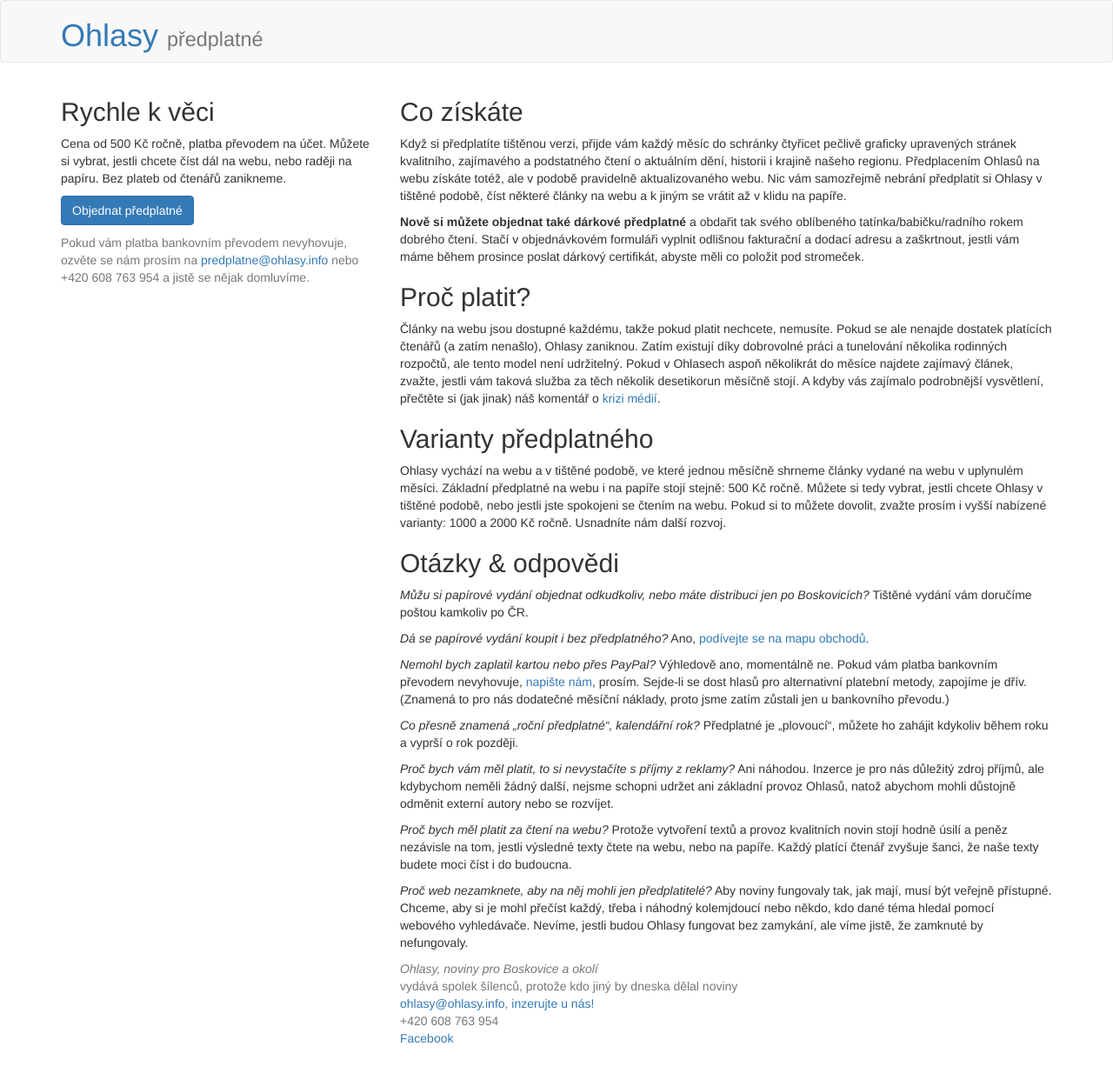
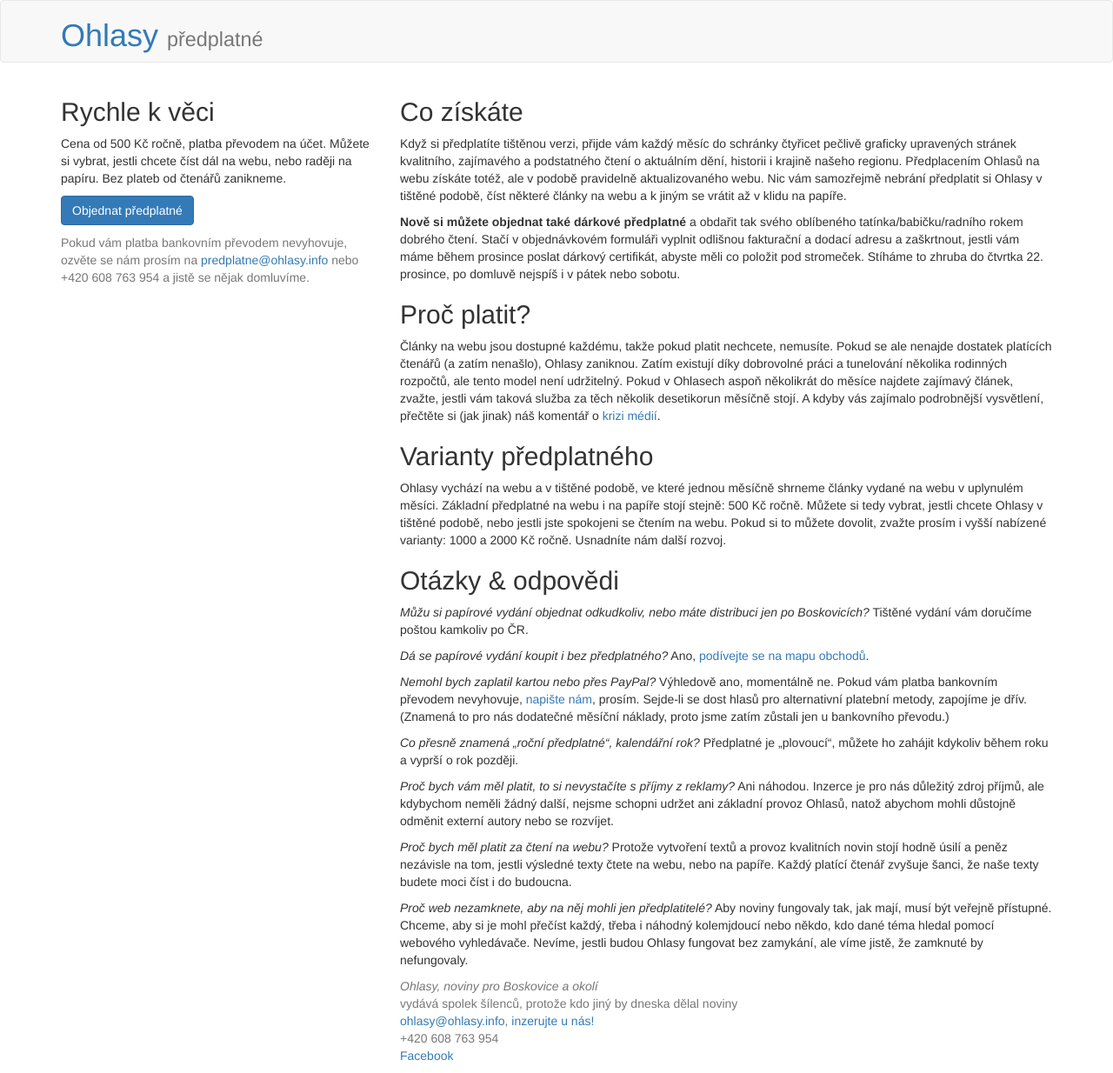
Before and after one commit to Ohlasy/predplatne, a Jekyll site: the page built from index.html, in a window 1280 px wide. Shown: the whole page at 87% size. Built offline with Jekyll 4.4.1, drawn with Linux system fonts in a browser that asks for light colours; a style sheet for code colours, icons or effects is not loaded.

Commit message:
Přidal jsem deadline pro dárkové předplatné

```diff
--- a/index.html
+++ b/index.html
@@ -30,7 +30,9 @@ layout: main
         obdařit tak svého oblíbeného tatínka/babičku/radního rokem dobrého
         čtení. Stačí v objednávkovém formuláři vyplnit odlišnou fakturační a
         dodací adresu a zaškrtnout, jestli vám máme během prosince poslat
-        dárkový certifikát, abyste měli co položit pod stromeček.</p>
+        dárkový certifikát, abyste měli co položit pod stromeček. Stíháme
+        to zhruba do čtvrtka 22. prosince, po domluvě nejspíš i v pátek
+        nebo sobotu.</p>
 
         <h2>Proč platit?</h2>
         <p>Články na webu jsou dostupné každému, takže pokud platit nechcete,
```
